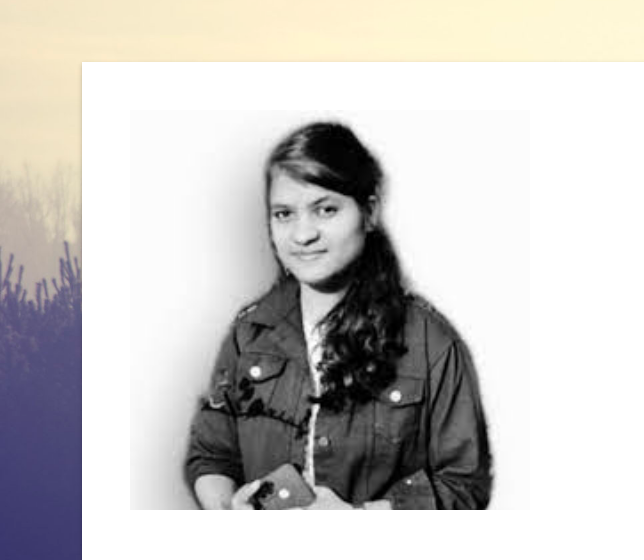
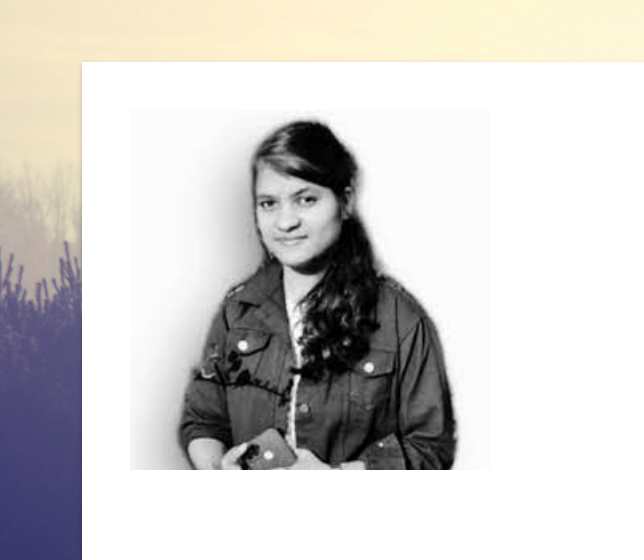
Before and after one commit to mansi-garg-12/mansi-garg-12.github.io, a plain HTML site: page index.html in a window 1280 px wide. Shown: the part 6875-7435 px from the top of the page, 0-644 px from the left. Drawn offline with Linux system fonts and the light colour scheme.

```diff
--- a/index.html
+++ b/index.html
@@ -790,7 +790,7 @@
               <div id="contact" class="box-shadow-full">
                 <div class="row">
                   <div class="col-md-6">
-                    <img src="./assets/img/jpmc.jpeg" style="height: 400; width: 400px;">
+                    <img src="./assets/img/jpmc.jpeg" style="height: 360px; width: 360px;">
                   </div>
                   <div class="col-md-6">
                     <div class="title-box-2 pt-4 pt-md-0">
```
